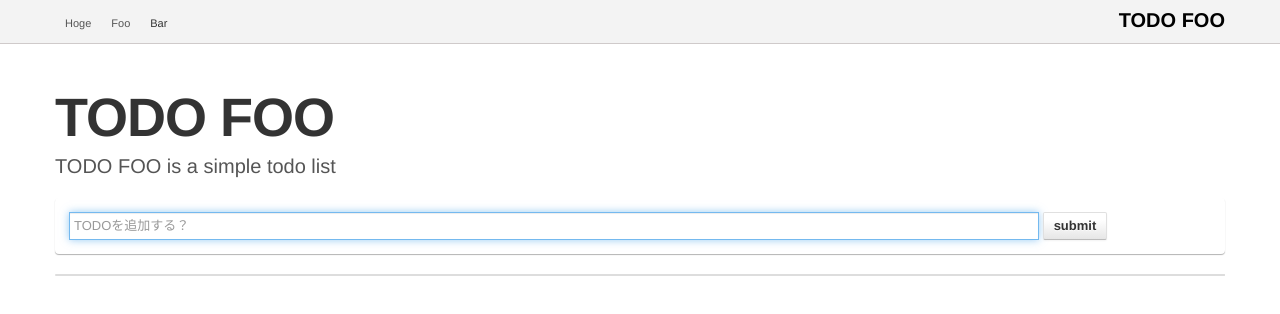
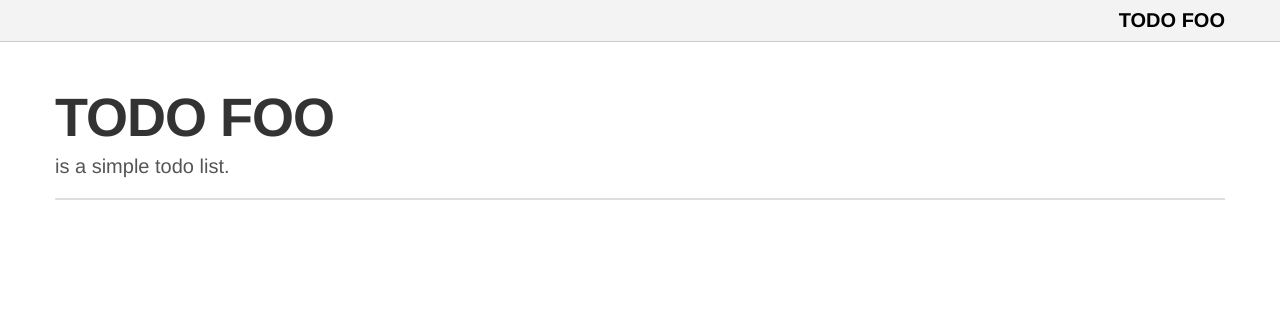
Before and after one commit to suzuki-shin/todofoo, a plain HTML site: page template/index.html in a window 1280 px wide. Drawn offline with Linux system fonts and the light colour scheme; files that its build step writes are made by us from their sources; no server answers; files whose address does not match are found by name.

Commit message:
ちょびっと見た目

```diff
--- a/public/js/todofoo.js
+++ b/public/js/todofoo.js
@@ -116,9 +116,12 @@
   $(function() {
     reflesh_tasklist();
     $('#task').focus();
-    return $('#taskpost').submit(function() {
+    $('#taskpost').submit(function() {
       post_task();
       return false;
+    });
+    return $('header').click(function() {
+      return $('#taskpost').toggle();
     });
   });
 
--- a/template/index.html
+++ b/template/index.html
@@ -27,15 +27,15 @@
 			<a class="brand" href="./">TODO FOO</a>
 			<div class="nav-collapse collapse">
 			  <ul class="nav">
-				<li class="">
-				  <a href="./">Hoge</a>
-				</li>
-				<li class="">
-				  <a href="./">Foo</a>
-				</li>
-				<li class="active">
-				  <a href="./">Bar</a>
-				</li>
+<!-- 				<li class=""> -->
+<!-- 				  <a href="./">Hoge</a> -->
+<!-- 				</li> -->
+<!-- 				<li class=""> -->
+<!-- 				  <a href="./">Foo</a> -->
+<!-- 				</li> -->
+<!-- 				<li class="active"> -->
+<!-- 				  <a href="./">Bar</a> -->
+<!-- 				</li> -->
 			  </ul>
 			</div>
 		  </div>
@@ -49,12 +49,12 @@
 			 ================================================== -->
 		<header class="jumbotron subhead" id="overview">
 		  <h1>TODO FOO</h1>
-		  <p class="lead">TODO FOO is a simple todo list</p>
+		  <p class="lead">is a simple todo list.</p>
 		</header>
 
-		<form id="taskpost" class="well form-inline" method="post" action="/task">
+		<form id="taskpost" class="well form-inline" method="post" action="/task" style="display:none">
 		  <input id="task" name="task" type="text" class="span10" placeholder="TODOを追加する？"/>
-		  <button type="submit" class="btn">submit</button>
+		  <button type="submit" class="btn">Add</button>
 		</form>
 		<table id="tasklist" class="table table-bordered form-inline">
 		  <tbody>
```
Also changed, not shown: 2 other files.
